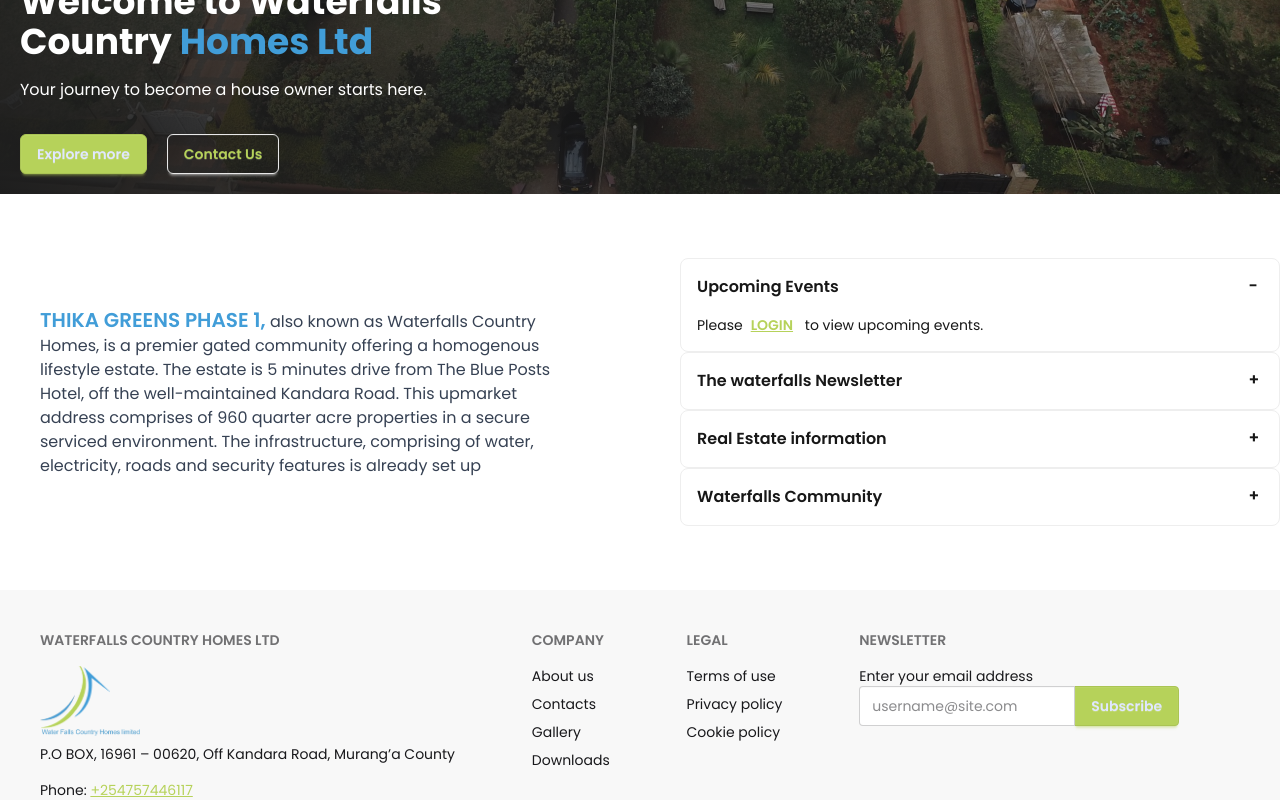
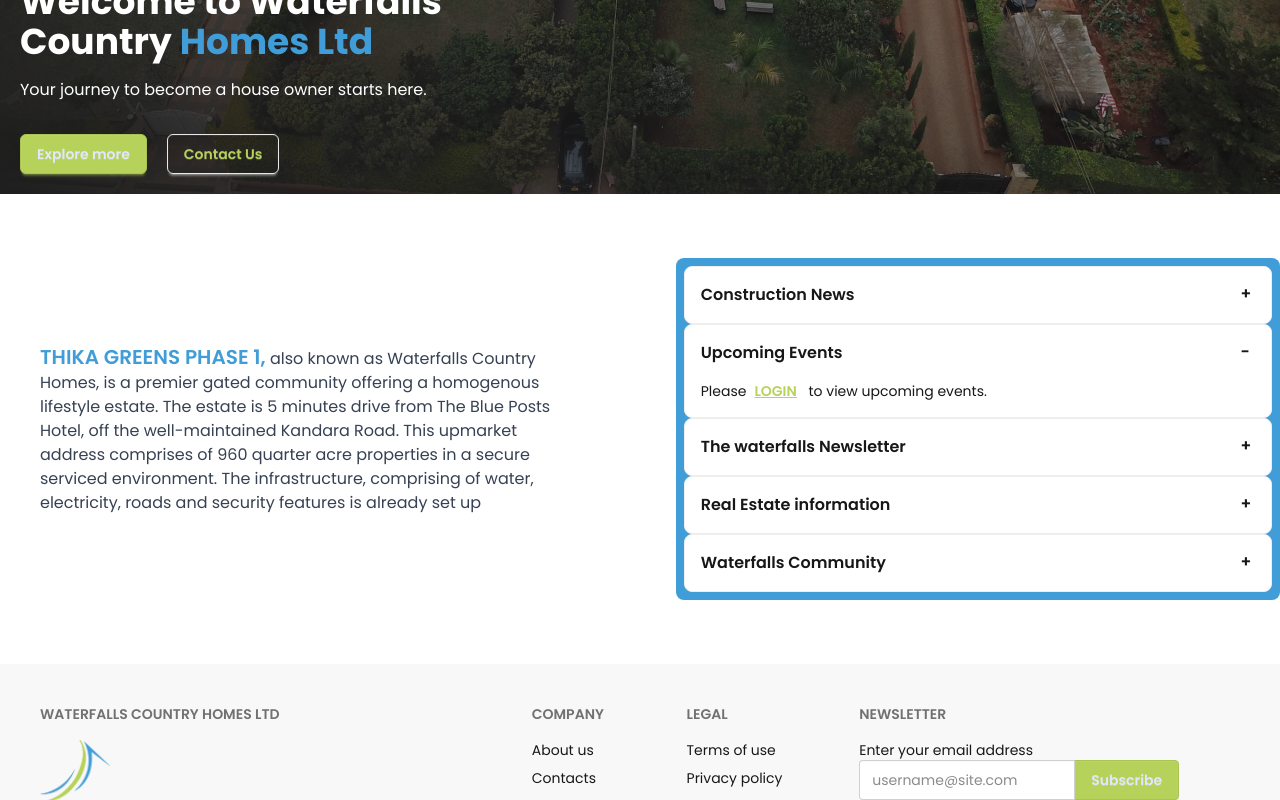
Before and after one commit to matthewkuria/waterfalls, a Next.js app: page / in a window 1280 px wide. Shown: the part 571-1371 px from the top of the page. Built offline with nearby package versions, Linux system fonts and the light colour scheme.

Commit message:
Add construction News

```diff
--- a/app/components/AccordionLinks.tsx
+++ b/app/components/AccordionLinks.tsx
@@ -9,14 +9,22 @@
                 <span className="uppercase text-xl font-semibold text-secondary">Thika Greens Phase 1,</span> also known as Waterfalls Country Homes, is a premier gated community offering a homogenous lifestyle estate. The estate is 5 minutes drive from The Blue Posts Hotel, off the well-maintained Kandara Road. This upmarket address comprises of 960 quarter acre properties in a secure serviced environment. The infrastructure, comprising of water, electricity, roads and security features is already set up
               </p>
           </div>
-          <div className="w-full mx-auto md:my-8">
+          <div className="w-full mx-auto md:my-8 bg-secondary p-2  rounded-lg">
               <div className="collapse collapse-plus bg-base-100 border border-base-300">
+                <input type="radio" name="my-accordion-3" defaultChecked />
+                <div className="collapse-title font-semibold">Construction News</div>
+                  <div className="collapse-content text-sm">Please
+                    <Link href="/login" className='text-primary mx-2 font-semibold underline uppercase hover:font-bold'>Login</Link> to view the latest construction news.
+                </div>
+                </div>
+                <div className="collapse collapse-plus bg-base-100 border border-base-300">
                 <input type="radio" name="my-accordion-3" defaultChecked />
                 <div className="collapse-title font-semibold">Upcoming Events</div>
                   <div className="collapse-content text-sm">Please
                     <Link href="/login" className='text-primary mx-2 font-semibold underline uppercase hover:font-bold'>Login</Link> to view upcoming events.
                 </div>
                 </div>
+
                 <div className="collapse collapse-plus bg-base-100 border border-base-300">
                 <input type="radio" name="my-accordion-3" />
                 <div className="collapse-title font-semibold">The waterfalls Newsletter</div>
```
